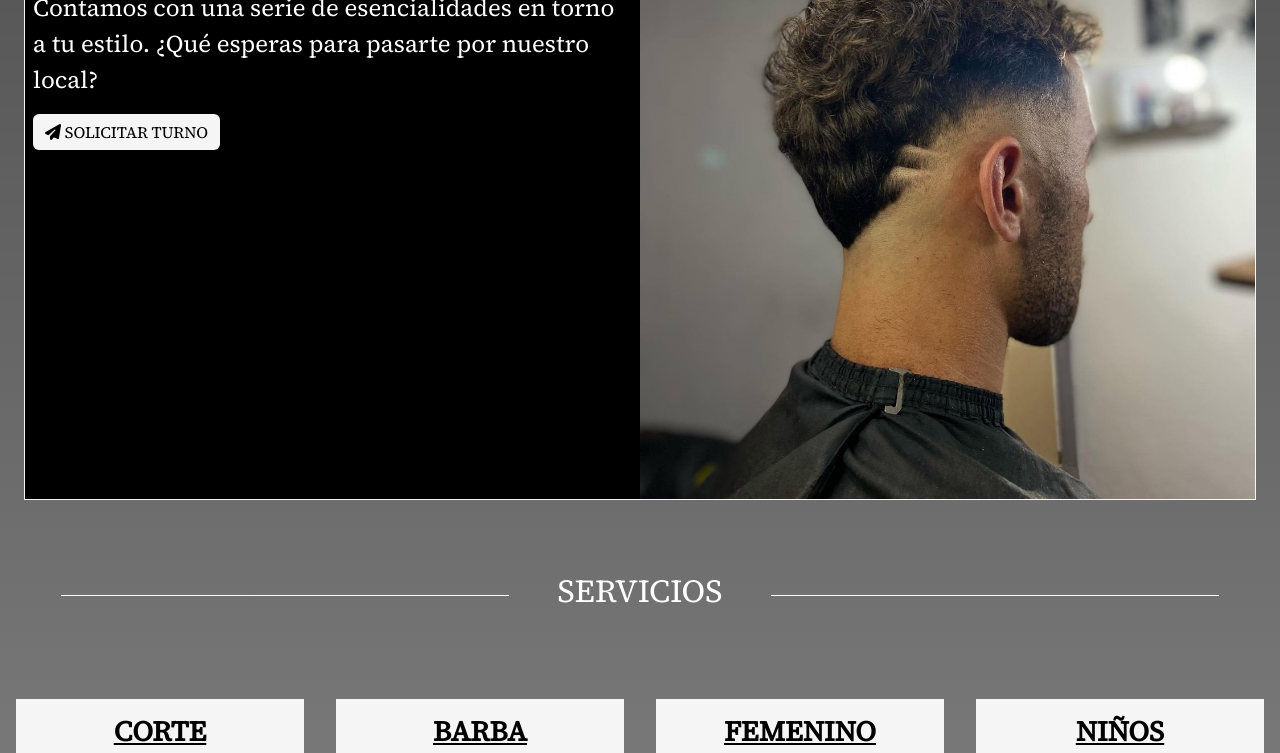
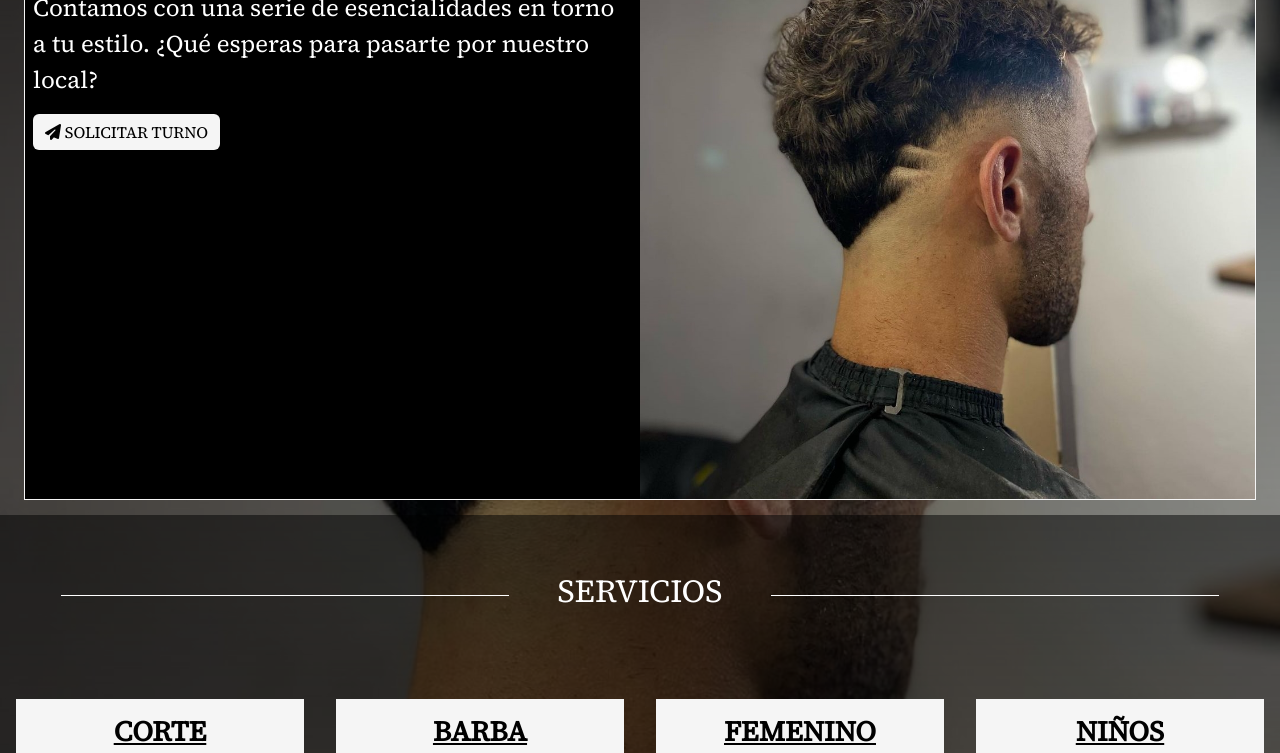
Before and after one commit to martynezagustin/barberia-pigue, a plain HTML site: page index.html in a window 1280 px wide. Shown: the part 285-1038 px from the top of the page. Drawn offline with nearby package versions, Linux system fonts and the light colour scheme; the site is published under a folder, as on GitHub Pages, so addresses that start at the root find nothing.

Commit message:
cambio en texto del background de body

```diff
--- a/css/style.css
+++ b/css/style.css
@@ -3,7 +3,7 @@ body {
     background: linear-gradient(180deg,
             rgba(0, 0, 0, 0.7),
             rgba(0, 0, 0, 0.4)),
-        url("/assets/imgs/img-fondo.jpg");
+        url("../assets/imgs/img-fondo.jpg");
     background-repeat: no-repeat;
     background-size: cover;
     background-position: top;
```
